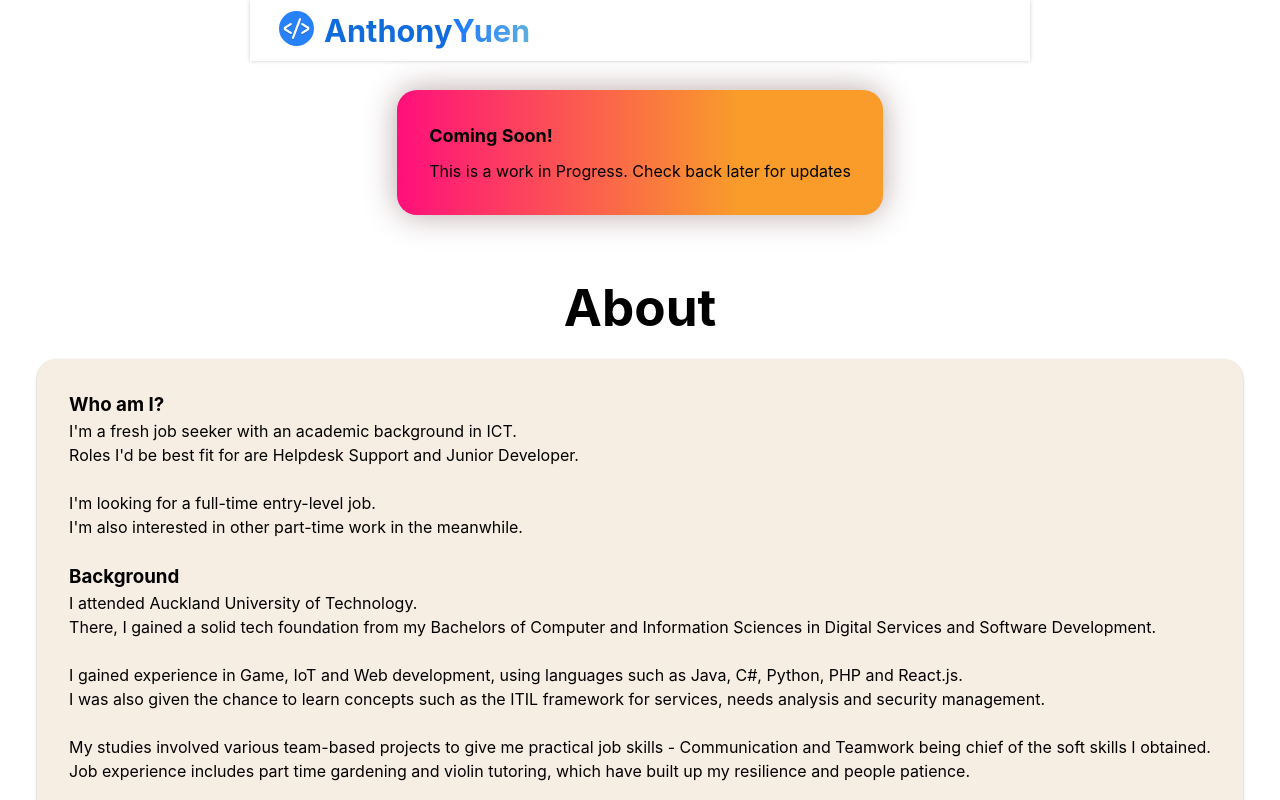
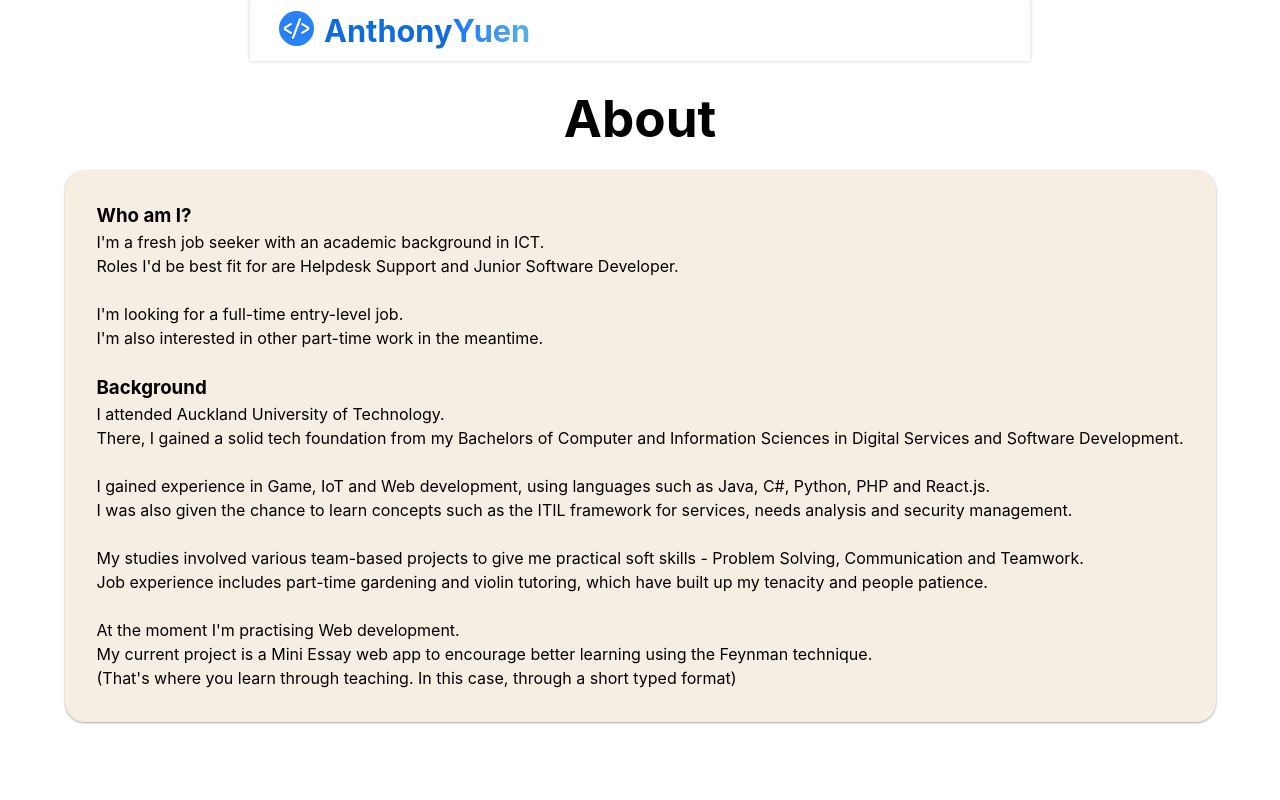
Before and after one commit to An1honyY/anthonyyuen, a React (Vite) app: page /about in a window 1280 px wide. Shown: the top 800 px of the page. Built offline with nearby package versions, Linux system fonts and the light colour scheme.

Commit message:
Update about.jsx

```diff
--- a/src/pages/about.jsx
+++ b/src/pages/about.jsx
@@ -4,11 +4,6 @@ import './about.css'
 function About() {
     return (
         <main>
-            <div className="work-in-progress-card">
-                <h2>Coming Soon!</h2>
-                <p>This is a work in Progress.
-                    Check back later for updates</p>
-            </div>
             <h1>
                 About
             </h1>
@@ -16,10 +11,10 @@ function About() {
             <section className="about-card">
                 <h3>Who am I?</h3>
                 <p>I'm a fresh job seeker with an academic background in ICT.</p>
-                <p>Roles I'd be best fit for are Helpdesk Support and Junior Developer.</p>
+                <p>Roles I'd be best fit for are Helpdesk Support and Junior Software Developer.</p>
                 <br></br>
                 <p>I'm looking for a full-time entry-level job.</p>
-                <p>I'm also interested in other part-time work in the meanwhile.</p>
+                <p>I'm also interested in other part-time work in the meantime.</p>
                 <br></br>
                 <h3>Background</h3>
                 <p>I attended Auckland University of Technology.</p>
@@ -28,12 +23,13 @@ function About() {
                 <p>I gained experience in Game, IoT and Web development, using languages such as Java, C#, Python, PHP and React.js. </p>
                 <p>I was also given the chance to learn concepts such as the ITIL framework for services, needs analysis and security management.</p>
                 <br></br>
-                <p>My studies involved various team-based projects to give me practical job skills - Communication and Teamwork being chief of the soft skills I obtained.</p>
-                <p>Job experience includes part time gardening and violin tutoring, which have built up my resilience and people patience.</p>
+                <p>My studies involved various team-based projects to give me practical soft skills - Problem Solving, Communication and Teamwork.</p>
+                <p>Job experience includes part-time gardening and violin tutoring, which have built up my tenacity and people patience.</p>
 
                 <br></br>
-                <p>Currently, I'm practicing Web development. This website helps with that :)</p>
-                <p>I'm also studying towards the COMPTIA A+ cert to provide me with stronger foundational IT support related skills.</p>
+                <p>At the moment I'm practising Web development.</p>
+                <p>My current project is a Mini Essay web app to encourage better learning using the Feynman technique.</p>
+                <p>(That's where you learn through teaching. In this case, through a short typed format)</p>
             </section>
         </main>
     )
```
